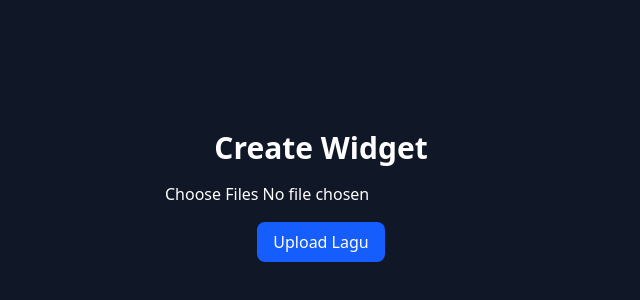
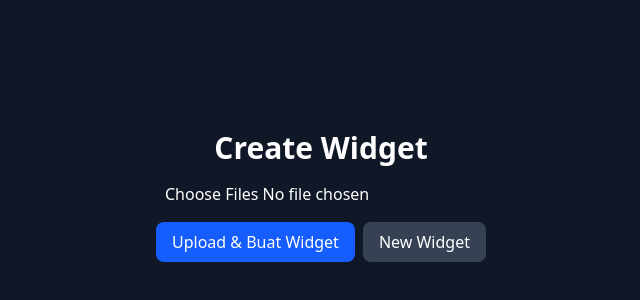
Before and after one commit to RagaRidzki/music-widget, a React (Vite) app: page / in a window 1280 px wide. Shown: the part 196-496 px from the top of the page, without its empty margins (319-959 px from the left). Built offline with nearby package versions, Linux system fonts and the light colour scheme; no server answers.

Commit message:
fix widget v2

```diff
--- a/src/pages/Create.jsx
+++ b/src/pages/Create.jsx
@@ -4,57 +4,83 @@ import { supabase } from "../supabaseClient";
 export default function Create() {
   const [files, setFiles] = useState([]);
   const [status, setStatus] = useState("");
-  const [slug, setSlug] = useState("");
+  const [slug, setSlug] = useState(""); // hanya untuk info setelah selesai
 
-  // 🔹 fungsi uploadOneFile (copy dari kamu)
-  async function uploadOneFile(file, slug, index) {
-    // 1) minta intent ke server
+  // minta signed URL + upload 1 file
+  async function uploadOneFile(file, slugArg, index) {
     const resp = await fetch("/api/upload-intent", {
       method: "POST",
       headers: { "Content-Type": "application/json" },
       body: JSON.stringify({
         fileName: file.name,
         fileType: file.type,
-        slug,
+        // KUNCI: kirim null di file pertama agar server generate slug baru
+        slug: slugArg || null,
         index,
       }),
     }).then((r) => r.json());
 
     if (resp.error) throw new Error(resp.error);
 
-    // 2) kirim file ke signed url (pakai client SDK)
     const { error: upErr } = await supabase.storage
       .from("audio")
       .uploadToSignedUrl(resp.path, resp.token, file);
 
     if (upErr) throw upErr;
 
-    // 3) simpan publicUrl untuk dipakai di /api/widgets nanti
     return {
       slug: resp.slug,
       orderIndex: resp.orderIndex,
       publicUrl: resp.publicUrl,
+      fileType: resp.fileType || file.type || "audio/mpeg",
+      title: file.name.replace(/\.[^.]+$/, ""), // default judul dari nama file
     };
   }
 
-  // 🔹 handler saat user pilih file
   async function handleUpload() {
     if (files.length === 0) return alert("Pilih dulu minimal 1 lagu");
     if (files.length > 3) return alert("Maksimal 3 lagu!");
 
     setStatus("Uploading...");
     try {
-      let currentSlug = slug;
+      let currentSlug = ""; // KUNCI: selalu kosong → slug baru setiap batch
       const uploaded = [];
+
       for (let i = 0; i < files.length; i++) {
         const file = files[i];
         const result = await uploadOneFile(file, currentSlug, i);
-        currentSlug = result.slug;
+        currentSlug = result.slug; // slug dari file pertama dipakai untuk file berikutnya di batch INI
         uploaded.push(result);
       }
+
+      setStatus("Menyimpan widget...");
+      // Simpan metadata widget (STEP 12)
+      const save = await fetch("/api/widgets", {
+        method: "POST",
+        headers: { "Content-Type": "application/json" },
+        body: JSON.stringify({
+          slug: currentSlug,
+          title: `My Widget ${currentSlug}`,
+          tracks: uploaded
+            .map((u) => ({
+              orderIndex: u.orderIndex ?? 0,
+              publicUrl: u.publicUrl,
+              fileType: u.fileType,
+              title: u.title,
+            }))
+            .sort((a, b) => a.orderIndex - b.orderIndex)
+            .slice(0, 3),
+        }),
+      }).then((r) => r.json());
+
+      if (save?.error) throw new Error(save.error);
+
       setSlug(currentSlug);
-      setStatus(`✅ Selesai upload ${uploaded.length} lagu`);
-      console.log(uploaded);
+      setStatus(`✅ Widget jadi! Buka /${currentSlug}`);
+
+      // OPSIONAL: kalau mau fitur "lanjutkan widget lama"
+      // localStorage.setItem("slug", currentSlug);
+      // lalu tampilkan tombol "Lanjutkan" terpisah (tidak otomatis).
     } catch (err) {
       console.error(err);
       setStatus(`❌ Error: ${err.message}`);
@@ -65,7 +91,6 @@ export default function Create() {
     <div className="min-h-screen flex flex-col items-center justify-center bg-gray-900 text-white p-6">
       <h1 className="text-3xl font-bold mb-4">Create Widget</h1>
 
-      {/* file input */}
       <input
         type="file"
         accept="audio/mp3,audio/mpeg,audio/ogg,audio/m4a"
@@ -74,14 +99,34 @@ export default function Create() {
         className="mb-4"
       />
 
-      <button
-        onClick={handleUpload}
-        className="px-4 py-2 bg-blue-600 hover:bg-blue-700 rounded-lg"
-      >
-        Upload Lagu
-      </button>
+      <div className="flex gap-2">
+        <button
+          onClick={handleUpload}
+          className="px-4 py-2 bg-blue-600 hover:bg-blue-700 rounded-lg"
+        >
+          Upload & Buat Widget
+        </button>
+
+        {/* Tombol reset batch biar jelas mulai widget baru */}
+        <button
+          onClick={() => {
+            setFiles([]);
+            setSlug("");
+            setStatus("Siap bikin widget baru.");
+            // localStorage.removeItem("slug"); // kalau sebelumnya kamu simpan
+          }}
+          className="px-4 py-2 bg-gray-700 hover:bg-gray-600 rounded-lg"
+        >
+          New Widget
+        </button>
+      </div>
 
       <p className="mt-4">{status}</p>
+      {slug && (
+        <a href={`/${slug}`} className="mt-2 underline text-emerald-400">
+          Buka widget /{slug}
+        </a>
+      )}
     </div>
   );
 }
```
